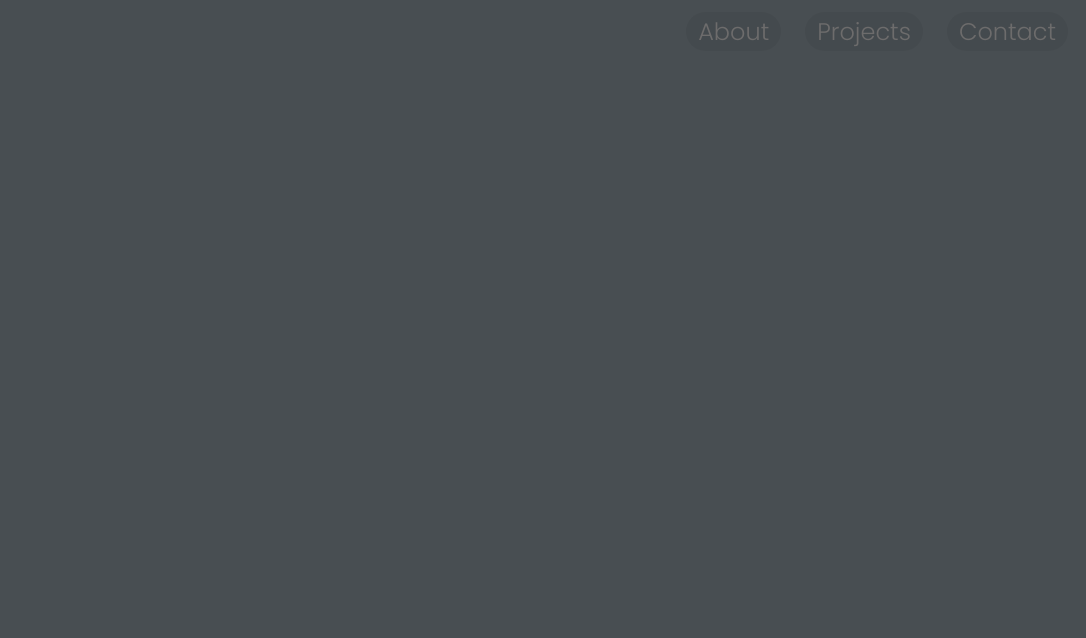
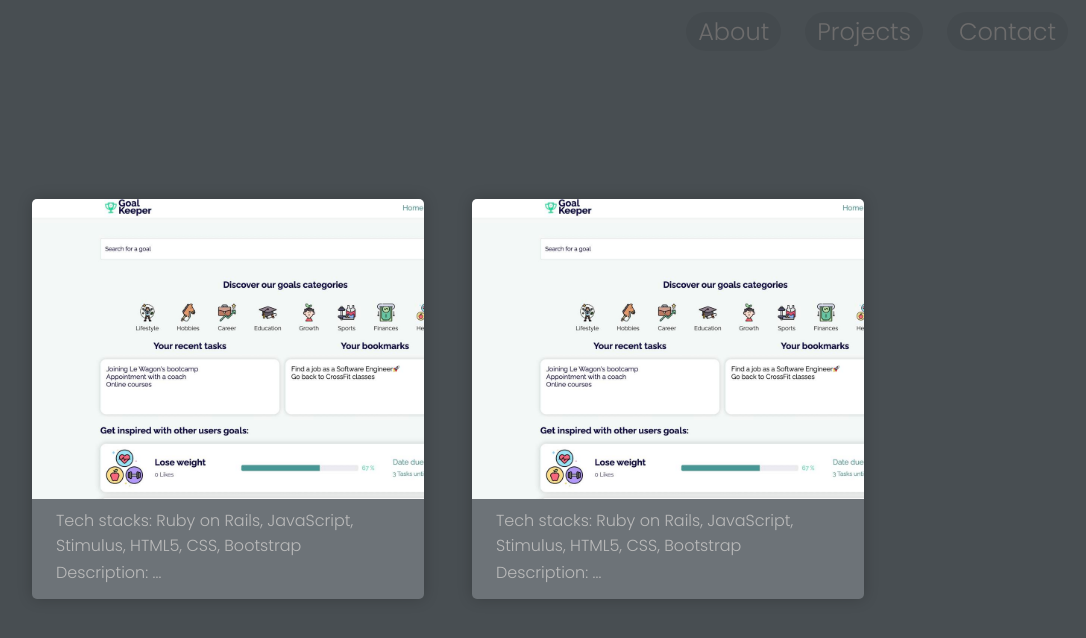
Before and after one commit to Szczepanowska/portfolio, a plain HTML site: page projects.html in a window 1280 px wide. Shown: the whole page, without its empty margins (192-1278 px from the left). Drawn offline with Linux system fonts and the light colour scheme.

Commit message:
projects cadrds v1

```diff
--- a/projects.html
+++ b/projects.html
@@ -18,7 +18,23 @@
     <a href="contact.html">Contact</a>
   </div>
 
+  <div class="projects-container">
+    <div class="project-card">
+      <img src="images/goalkeeper/goalkeeper1.jpeg" alt="preview">
+      <div class="project-card-info">
+        <p>Tech stacks: Ruby on Rails, JavaScript, Stimulus, HTML5, CSS, Bootstrap</p>
+        <p>Description: ...</p>
+      </div>
+    </div>
 
+    <div class="project-card">
+      <img src="images/goalkeeper/goalkeeper1.jpeg" alt="preview">
+      <div class="project-card-info">
+        <p>Tech stacks: Ruby on Rails, JavaScript, Stimulus, HTML5, CSS, Bootstrap</p>
+        <p>Description: ...</p>
+      </div>
+    </div>
+  </div>
 
   <script src="script.js"></script>
 </body>
--- a/style.css
+++ b/style.css
@@ -1,5 +1,5 @@
 body {
-  background-color: #484E52;
+  background-color: rgb(72, 78, 82);
   font-family: 'Poppins', sans-serif;
   color: rgb(186, 186, 186);
 }
@@ -64,3 +64,32 @@ h1 {
   flex-direction: column;
   justify-content: center;
 }
+
+.projects-container {
+  margin: 120px 192px;
+  display: flex;
+}
+
+.project-card {
+  background-color: rgba(176, 181, 185, 0.361);
+  width: 500px;
+  height: 400px;
+  border-radius: 5px;
+  overflow: hidden;
+  box-shadow: 0 0 15px rgba(0,0,0,0.2);
+  margin: 24px;
+}
+
+.project-card img {
+  width: 500px;
+  height: 300px;
+  object-fit: cover;
+}
+
+.project-card-info {
+  margin: 0 12px;
+}
+
+.project-card-info p {
+  margin: 2px 12px;
+}
```
Also changed, not shown: images/goalkeeper/goalkeeper1.jpeg (added), images/goalkeeper/goalkeeper2.jpeg (added), images/goalkeeper/goalkeeper3.jpeg (added).
